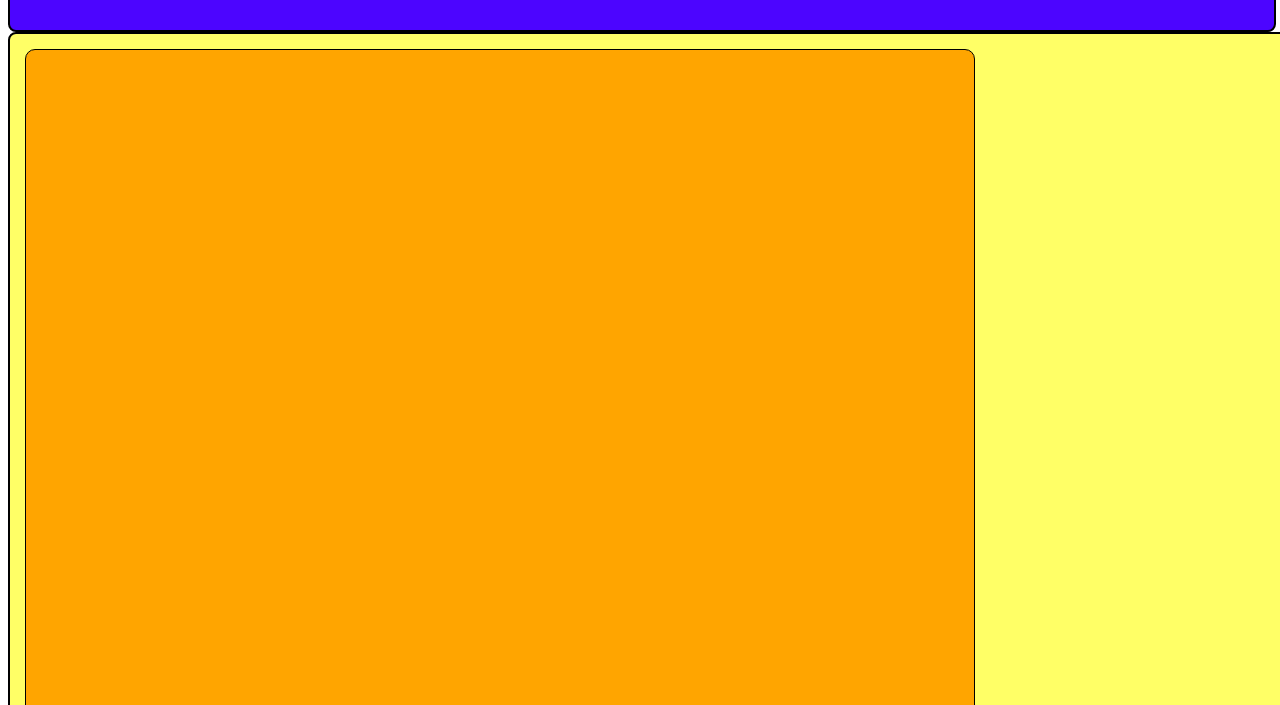
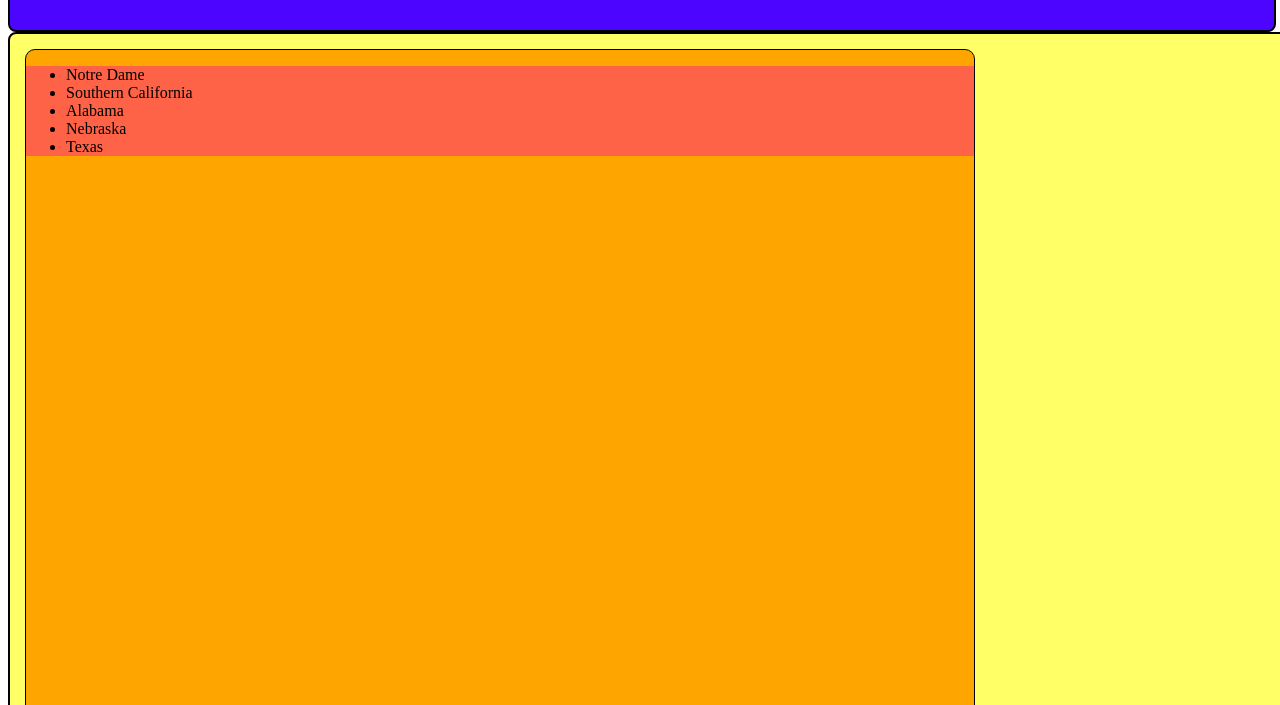
Before and after one commit to MikeESL/week3-loops, a plain HTML site: page index.html in a window 1280 px wide. Shown: the part 95-800 px from the top of the page. Drawn offline with Linux system fonts and the light colour scheme.

Commit message:
3rd commit. Fixed index.html

```diff
--- a/index.html
+++ b/index.html
@@ -15,7 +15,7 @@
 			<div>
 
 
-				<ul class"teams">
+				<ul class="teams">
 
 				</ul>
 
```
